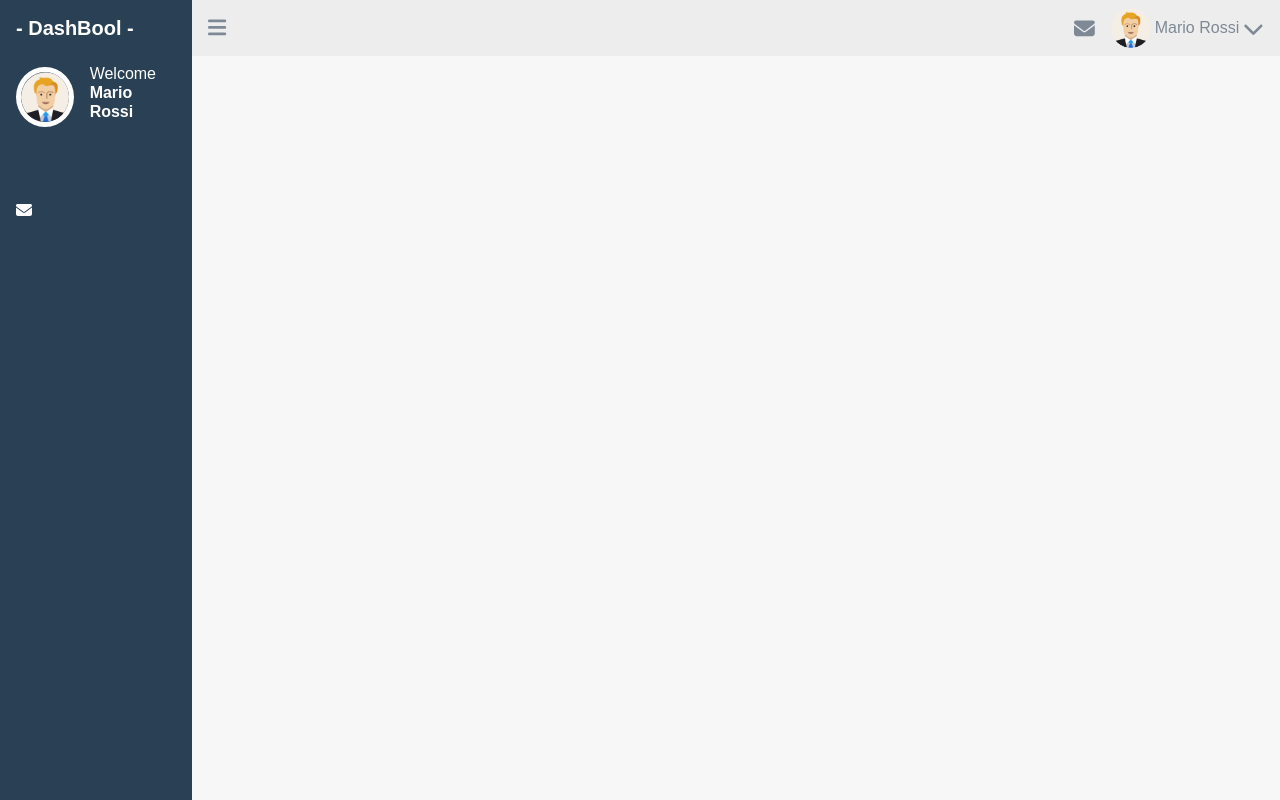
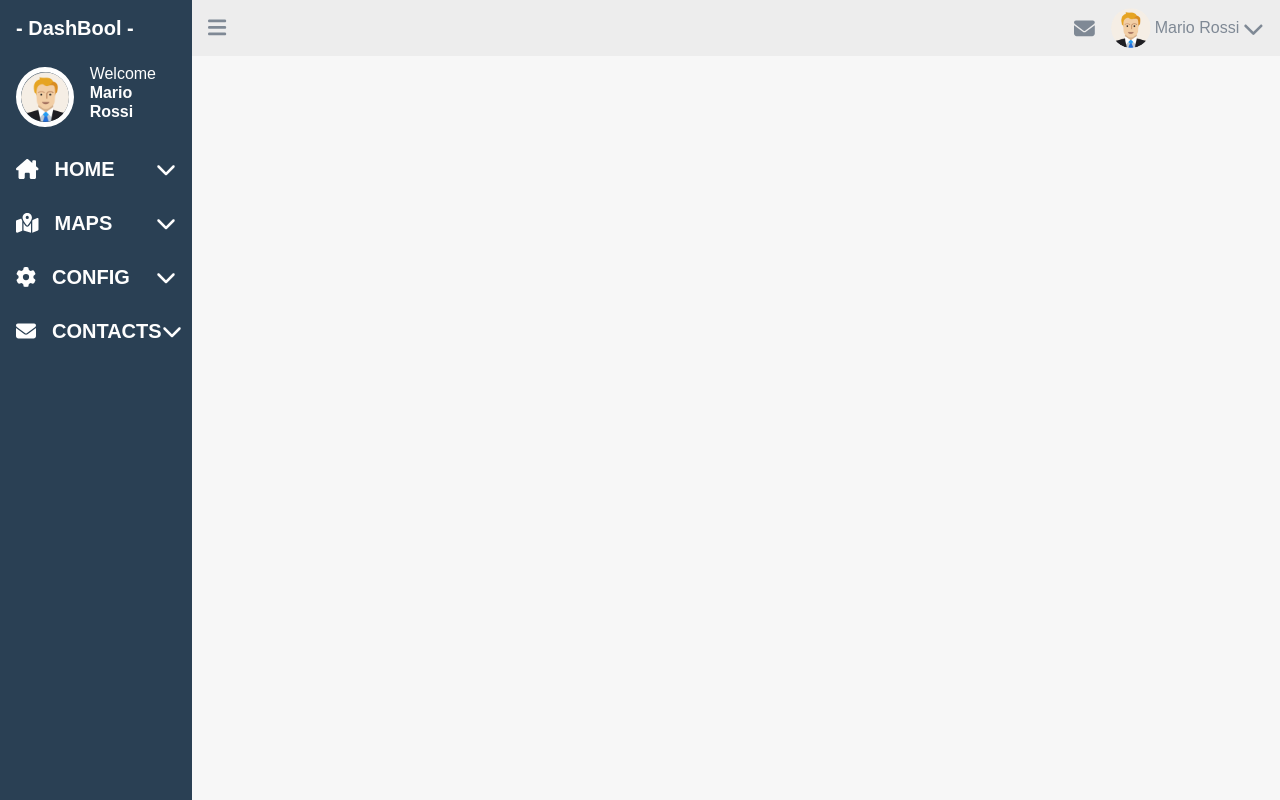
Before and after one commit to vincenzomercadante/chartjs-dashbool, a Vue app: page / in a window 1280 px wide. Built offline with nearby package versions, Linux system fonts and the light colour scheme.

Commit message:
feat: add sidebar collapse

```diff
--- a/src/assets/styles/partials/_variables.scss
+++ b/src/assets/styles/partials/_variables.scss
@@ -3,6 +3,7 @@
 $sidebar-bg-color: #2a4054;
 $header-bg-color: #ededed;
 $main-bg-color: #f7f7f7;
+$collapse-hover-bg: #354b60;
 
 // text colors
 $sidebar-txt-color: #fefefe;
--- a/src/components/AppSidebar.vue
+++ b/src/components/AppSidebar.vue
@@ -15,8 +15,10 @@ export default {
 
 <template>
   <aside class="p-3">
+    <!-- main title -->
     <h1 class="m-0 fw-bold fs-5">- DashBool -</h1>
 
+    <!-- user pic -->
     <div class="d-flex align-items-center gap-3 mt-4">
       <UserImage type="sidebar" />
       <div>
@@ -27,8 +29,9 @@ export default {
       </div>
     </div>
 
-    <ul class="mt-4 p-0">
-      <li v-for="link in sidebarLinks" class="my-3">
+    <!-- nav link -->
+    <ul class="mt-4 p-0 fs-5">
+      <li v-for="link in sidebarLinks" class="my-2">
         <SidebarLink :item="link" />
       </li>
     </ul>
--- a/src/components/ui/SidebarLink.vue
+++ b/src/components/ui/SidebarLink.vue
@@ -1,13 +1,72 @@
 <script>
 export default {
+  data() {
+    return {
+      linkClicked: false,
+    };
+  },
+
   props: { item: Object },
 };
 </script>
 
 <template>
-  <div class="d-flex align-items-center list-item gap-3">
+  <!-- single list item -->
+  <div
+    class="d-flex align-items-center list-item gap-3 fw-semibold"
+    @click="linkClicked = !linkClicked"
+  >
+    <!-- list item icon -->
     <font-awesome-icon :icon="'fa-solid ' + item.icon" />
+
+    <!-- text area with chevron -->
+    <div
+      class="flex-grow-1 text-uppercase d-flex align-items-center justify-content-between"
+    >
+      {{ item.txt }}
+      <font-awesome-icon
+        icon="fa-solid fa-chevron-down"
+        :class="linkClicked ? 'd-none' : 'd-block'"
+      />
+      <font-awesome-icon
+        icon="fa-solid fa-chevron-up"
+        :class="linkClicked ? 'd-block' : 'd-none'"
+      />
+    </div>
+  </div>
+
+  <!-- collapse which will opened after user click on a list item -->
+  <div
+    class="custom-collapse-container mt-3"
+    :class="linkClicked ? 'open' : ''"
+  >
+    <!-- collapse link -->
+    <ul class="p-0 fs-6">
+      <li class="px-5 py-2">Dashboard 1</li>
+      <li class="px-5 py-2">Dashboard 2</li>
+      <li class="px-5 py-2">Dashboard 3</li>
+    </ul>
   </div>
 </template>
 
-<style lang="scss" scoped></style>
+<style lang="scss" scoped>
+@use "../../assets/styles/partials/variables" as *;
+
+.custom-collapse-container {
+  height: 0;
+  overflow: hidden;
+  transition: height 0.3s linear;
+
+  li {
+    cursor: pointer;
+
+    &:hover {
+      background-color: $collapse-hover-bg;
+    }
+  }
+}
+
+.custom-collapse-container.open {
+  height: 130px;
+}
+</style>
--- a/src/main.js
+++ b/src/main.js
@@ -15,9 +15,21 @@ import {
   faBars,
   faEnvelope,
   faChevronDown,
+  faHouseChimney,
+  faGear,
+  faMapLocationDot,
+  faChevronUp,
 } from "@fortawesome/free-solid-svg-icons";
 
-library.add(faBars, faEnvelope, faChevronDown);
+library.add(
+  faBars,
+  faEnvelope,
+  faChevronDown,
+  faHouseChimney,
+  faGear,
+  faMapLocationDot,
+  faChevronUp
+);
 
 const app = createApp(App);
 
```
